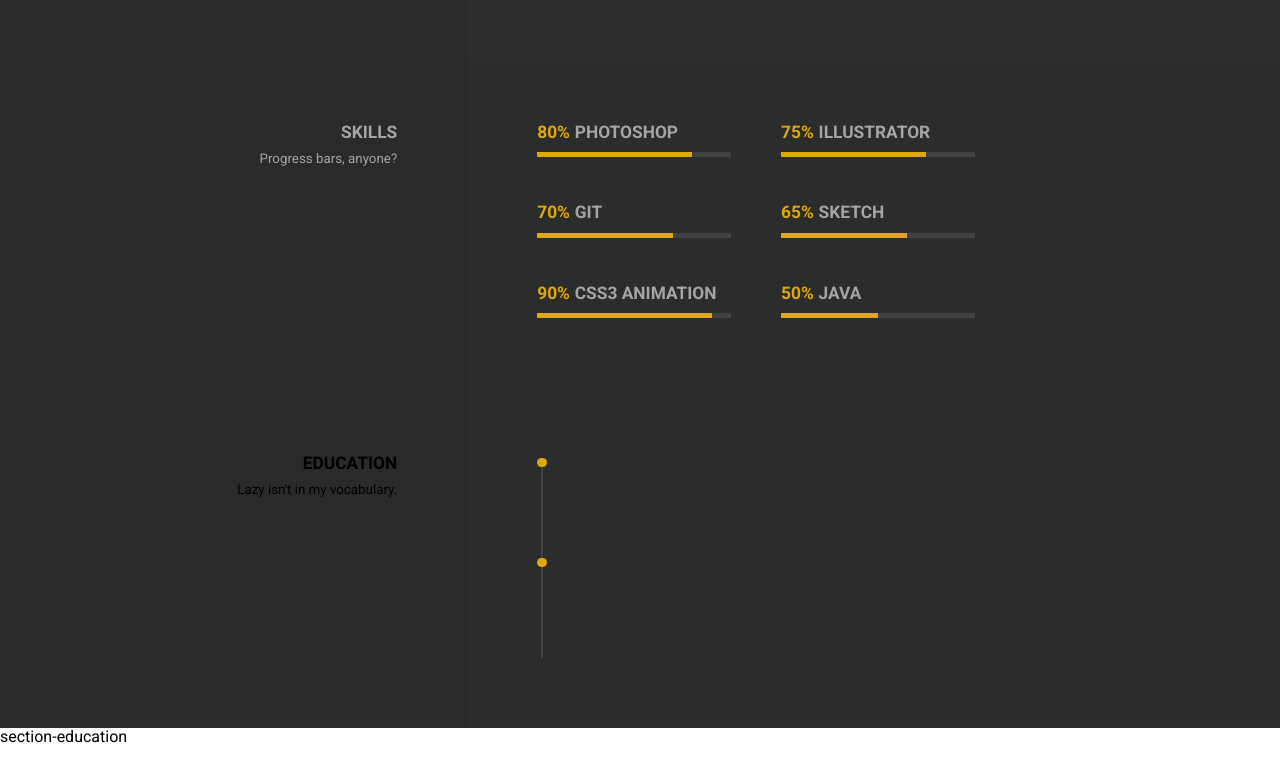
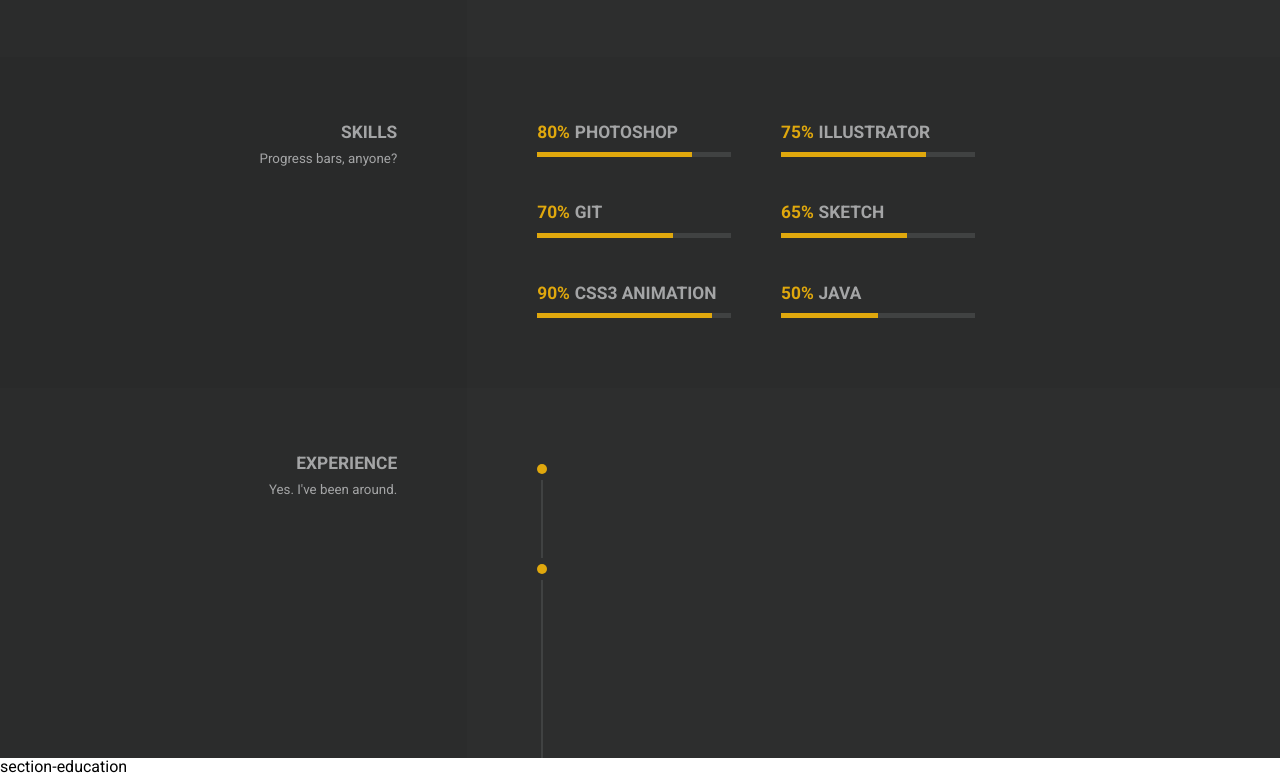
Before and after one commit to artemsavelev/cv, a website: page index.html in a window 1280 px wide. Shown: the part 2239-3015 px from the top of the page. Before the commit the page ends 2985 px from the top, so only its background shows below. Drawn offline with Linux system fonts and the light colour scheme.

Commit message:
2 commit

```diff
--- a/index.html
+++ b/index.html
@@ -268,8 +268,8 @@
         <div class="section-experience">
             <div class="section-experience-left">
                 <div class="section-experience-left-wrapper">
-                    <div class="section-experience-left-wrapper__heading">EDUCATION</div>
-                    <div class="section-experience-left-wrapper__comment">Lazy isn't in my vocabulary.</div>
+                    <div class="section-experience-left-wrapper__heading">EXPERIENCE</div>
+                    <div class="section-experience-left-wrapper__comment">Yes. I've been around.</div>
                 </div>
             </div>
 
@@ -277,7 +277,9 @@
                 <div class="section-experience-right-wrapper">
                     <div class="section-experience-right-wrapper-row">
                         <div class="section-experience-right-wrapper-row-col">
-                            <div class="section-experience-right-wrapper-row-col__point"></div>
+                            <div class="section-experience-right-wrapper-row-col__wrapper-point">
+                                <div class="section-experience-right-wrapper-row-col__wrapper-point-point"></div>
+                            </div>
                             <div class="section-experience-right-wrapper-row-col__timeline"></div>
                         </div>
                         <div class="section-experience-right-wrapper-row-col">
@@ -290,7 +292,9 @@
                     </div>
                     <div class="section-experience-right-wrapper-row">
                         <div class="section-experience-right-wrapper-row-col">
-                            <div class="section-experience-right-wrapper-row-col__point"></div>
+                            <div class="section-experience-right-wrapper-row-col__wrapper-point">
+                                <div class="section-experience-right-wrapper-row-col__wrapper-point-point"></div>
+                            </div>
                             <div class="section-experience-right-wrapper-row-col__timeline"></div>
                         </div>
                         <div class="section-experience-right-wrapper-row-col">
@@ -300,6 +304,19 @@
 
                         </div>
                     </div>
+
+
+
+                    <div class="section-experience-right-wrapper-row">
+                        <div class="section-experience-right-wrapper-row-col">
+
+                            <div class="section-experience-right-wrapper-row-col__timeline"></div>
+                        </div>
+
+                    </div>
+
+
+
                 </div>
 
             </div>
--- a/scss/style.scss
+++ b/scss/style.scss
@@ -369,10 +369,11 @@
 .section-experience {
     display: flex;
     flex-direction: row;
+    color: rgb(164, 165, 166);
 
     &-left {
         width: 36.5%;
-        background-color: rgb(41, 42, 42);
+        background-color: rgb(43, 44, 44);
         position: relative;
 
         &-wrapper {
@@ -397,43 +398,40 @@
 
 
     &-right {
-        height: auto;
         width: 63.5%;
-        background-color: rgb(43, 44, 44);
+        background-color: rgb(45, 46, 46);
 
         &-wrapper {
             width: 100%;
-            //border: 1px solid white;
-            padding: 70px 0 70px 70px;
-
+            padding: 70px 0 0 70px;
 
             &-row {
-                height: auto;
                 width: 80%;
-                //border: 1px solid white;
                 display: flex;
                 flex-direction: row;
-
 
                 &-col {
                     height: 100px;
                     width: 10px;
-                    //border: 1px solid rgb(233, 225, 225);
                     display: flex;
                     flex-direction: column;
 
-                    &__point {
-                        height: 10px;
+                    &__wrapper-point{
                         width: 10px;
-                        background-color: rgb(224, 168, 13);
-                        border-radius: 14px;
-                        //margin-top: 6px;
-                        //margin-bottom: 6px;
 
+
+                        &-point {
+                            margin-top: 6px;
+                            margin-bottom: 6px;
+                            height: 10px;
+                            width: 10px;
+                            background-color: rgb(224, 168, 13);
+                            border-radius: 50%;
+                        }
                     }
 
                     &__timeline {
-                        height: 100%;
+                        height: 150%;
                         width: 0;
                         margin-left: 4px;
                         border: 1px solid #404242;
```
Also changed, not shown: css/style.css.
